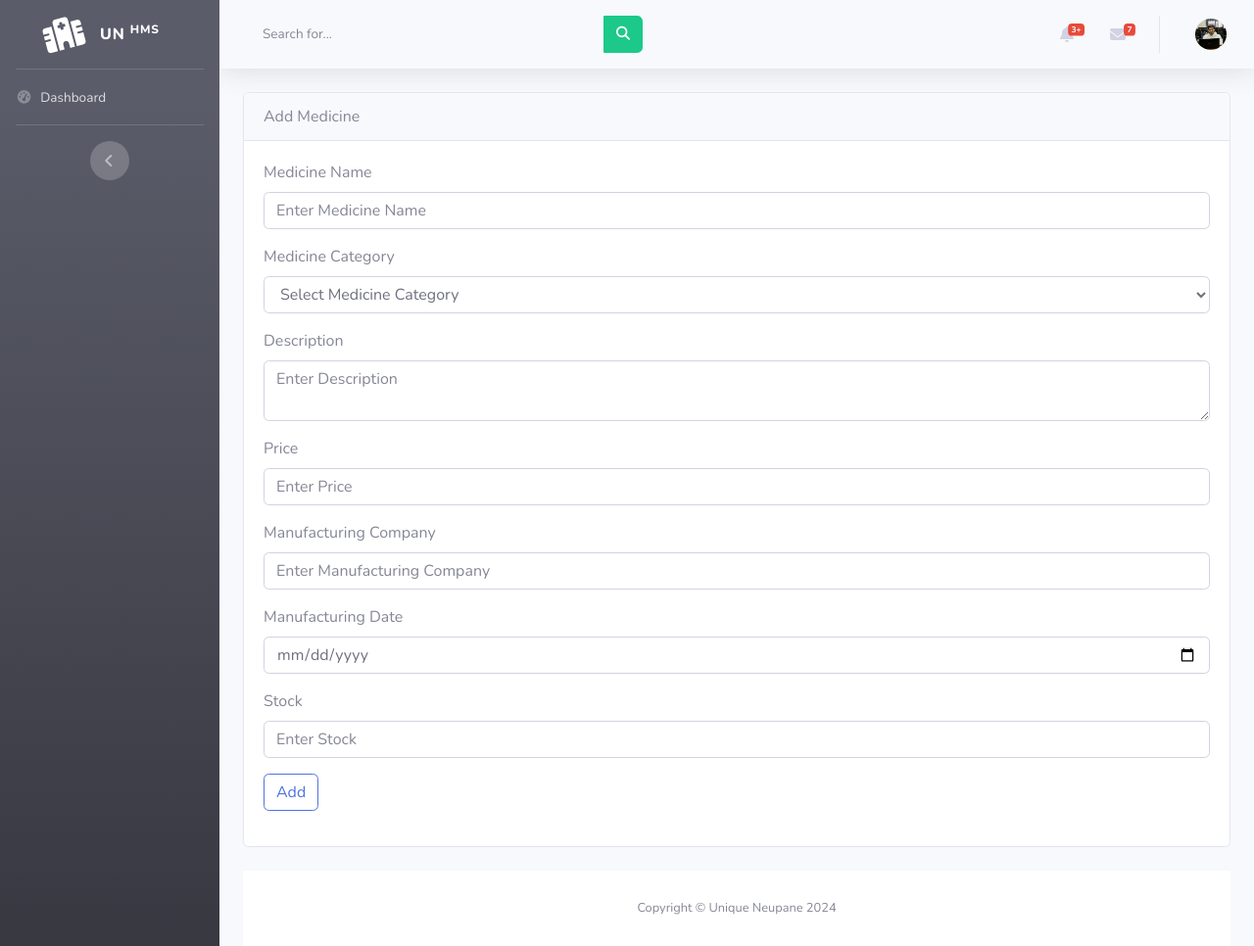
After one commit to Unique982/Hospital-Management-System-Project, a PHP site: page /admin/medicine_add.php in a window 1280 px wide. The commit adds this page. Shown: the whole page at 98% size. Run offline with PHP 8.4, Linux system fonts and the light colour scheme; data that the repository does not hold is empty; some libraries are stand-ins or nearby versions.

Commit message:
day 11 code upload

```diff
--- a/admin/dashboard.php
+++ b/admin/dashboard.php
@@ -1,9 +1,9 @@
 <?php
 session_start();
-if(isset($_SESSION['user_name'])){
+if(isset($_SESSION['user_data']) && isset($_SESSION['patient_data'])){
     header("location:index.php");
+    exit();
 }
-
 include("includes/header.php");
 include("includes/navbar.php");
 ?>
--- a/admin/doctor_dashboard.php
+++ /dev/null
@@ -1 +0,0 @@
-<h1>HelloWelcome Doctor</h1>
--- a/admin/employee_add.php
+++ b/admin/employee_add.php
@@ -152,9 +152,9 @@ if(isset($_POST['add'])){
                             <td><?php echo $row['address']; ?></td>
                             <td><?php echo ucfirst($row['role']) ;?></td>
                             <td><?php echo date("Y M d ", strtotime($row['created_at'])) ?></td>
-                            <td><a href="doctor_view.php?id=<?php echo $row['id']; ?>"><button type="button" class="btn btn-outline-warning mr-2">View</button></a>
-                          <a href="doctor_edit.php?id=<?php echo $row['id']; ?>" class="btn btn-outline-success mr-2">Edit</a>
-                          <form action="doctor_delete.php" method="POST" id="deleteForm" style="display:inline-block; margin:2px;">
+                            <td><a href="employee_view.php?id=<?php echo $row['id']; ?>"><button type="button" class="btn btn-outline-warning mr-2">View</button></a>
+                          <a href="employee_edit.php?id=<?php echo $row['id']; ?>" class="btn btn-outline-success mr-2">Edit</a>
+                          <form action="employee_delete.php" method="POST" id="deleteForm" style="display:inline-block; margin:2px;">
                               <input type="hidden" name="id" value="<?php echo $row['id'] ?>">
                               <button type="submit" name="delete" class="btn btn-outline-danger" onclick="confirmDetele()">Delete</button>
                               </form>
--- a/admin/doctor_delete.php
+++ b/admin/employee_delete.php
@@ -6,7 +6,7 @@ if(isset($_POST['delete'])){
     $result = mysqli_query($conn, $delete_query);
     if($result){
         echo "<script>alert('User Delete successfully')</script>";
-        header('location:doctor_add.php');
+        header('location:employee_add.php');
         exit();
     }
     else{
--- a/admin/includes/navbar.php
+++ b/admin/includes/navbar.php
@@ -1,4 +1,7 @@
 <?php
+if(session_status() == PHP_SESSION_NONE){
+    session_start();
+}
 $user_type=$_SESSION['user_data']['role'] ?? '';
 $user_name=$_SESSION['user_data']['user_name'] ?? '';
 ?>
@@ -34,12 +37,12 @@ $user_name=$_SESSION['user_data']['user_name'] ?? '';
 
             <!-- Nav Item - Manage Doctors -->
             <li class="nav-item">
-                <a class="nav-link collapsed" href="#" data-toggle="collapse" data-target="#collapse0"
-                    aria-expanded="true" aria-controls="collapse0">
+                <a class="nav-link collapsed" href="./employee_add.php" data-toggle="collapse" data-target="#collapse1"
+                    aria-expanded="true" aria-controls="collapse1">
                     <i class="fas fa-user-md"></i>
                     <span>Empolyee Manage</span>
                 </a>
-                <div id="collapse0" class="collapse" aria-labelledby="headingTwo" data-parent="#accordionSidebar">
+                <div id="collapse1" class="collapse" aria-labelledby="heading1" data-parent="#accordionSidebar">
                     <div class="bg-white py-2 collapse-inner rounded">
                         <h6 class="collapse-header">Empolyee Manage</h6>
                         <a class="collapse-item" href="./doctor_specialization.php">Doctor Specialization</a>
@@ -67,12 +70,12 @@ $user_name=$_SESSION['user_data']['user_name'] ?? '';
 
             ?>
             <li class="nav-item">
-                <a class="nav-link collapsed" href="./patient_list.php" data-toggle="collapse" data-target="#collapseThree"
-                    aria-expanded="true" aria-controls="collapseThree">
+                <a class="nav-link collapsed" href="./patient_list.php" data-toggle="collapse" data-target="#collapse2"
+                    aria-expanded="true" aria-controls="collapse2">
                     <i class="fa-solid fa-users"></i>
                     <span>Manage Patients</span>
                 </a>
-                <div id="collapseThree" class="collapse" aria-labelledby="headingThree" data-parent="#accordionSidebar">
+                <div id="collapse2" class="collapse" aria-labelledby="heading2" data-parent="#accordionSidebar">
                     <div class="bg-white py-2 collapse-inner rounded">
                         <h6 class="collapse-header">Manage Patient</h6>
                         <a class="collapse-item" href="./patient_add.php">Add</a>
@@ -86,12 +89,12 @@ $user_name=$_SESSION['user_data']['user_name'] ?? '';
 
            ?>
             <li class="nav-item">
-                <a class="nav-link collapsed" href="#" data-toggle="collapse" data-target="#collapse5"
-                    aria-expanded="true" aria-controls="collapse5">
+                <a class="nav-link collapsed" href="#" data-toggle="collapse" data-target="#collapse3"
+                    aria-expanded="true" aria-controls="collapse3">
                     <i class="fas fa-calendar-check"></i>
                     <span>Manage Blood</span>
                 </a>
-                <div id="collapse5" class="collapse" aria-labelledby="heading5" data-parent="#accordionSidebar">
+                <div id="collapse3" class="collapse" aria-labelledby="heading3" data-parent="#accordionSidebar">
                     <div class="bg-white py-2 collapse-inner rounded">
                         <h6 class="collapse-header">Manage Blood</h6>
                         <a class="collapse-item" href="./blood_donor_add.php">Add</a>
@@ -105,12 +108,12 @@ $user_name=$_SESSION['user_data']['user_name'] ?? '';
 
            ?>
             <li class="nav-item">
-                <a class="nav-link collapsed" href="#" data-toggle="collapse" data-target="#collapse6"
+                <a class="nav-link collapsed" href="#" data-toggle="collapse" data-target="#collapse4"
                     aria-expanded="true" aria-controls="6">
                     <i class="fas fa-calendar-check"></i>
                     <span>Manage Bed</span>
                 </a>
-                <div id="collapse6" class="collapse" aria-labelledby="heading5" data-parent="#accordionSidebar">
+                <div id="collapse4" class="collapse" aria-labelledby="heading4" data-parent="#accordionSidebar">
                     <div class="bg-white py-2 collapse-inner rounded">
                         <h6 class="collapse-header">Manage Blood</h6>
                         <a class="collapse-item" href="./bed_add.php">Add Bed</a>
@@ -125,12 +128,12 @@ $user_name=$_SESSION['user_data']['user_name'] ?? '';
 
            ?>
             <li class="nav-item">
-                <a class="nav-link collapsed" href="#" data-toggle="collapse" data-target="#collapseFour"
-                    aria-expanded="true" aria-controls="collapseFour">
+                <a class="nav-link collapsed" href="#" data-toggle="collapse" data-target="#collapse5"
+                    aria-expanded="true" aria-controls="collapse5">
                     <i class="fas fa-calendar-check"></i>
                     <span>Manage Appointments</span>
                 </a>
-                <div id="collapseFour" class="collapse" aria-labelledby="headingFour" data-parent="#accordionSidebar">
+                <div id="collapse5" class="collapse" aria-labelledby="heading5" data-parent="#accordionSidebar">
                     <div class="bg-white py-2 collapse-inner rounded">
                         <h6 class="collapse-header">Manage Appointment</h6>
                         <a class="collapse-item" href="./appointment_list.php">List</a>
@@ -144,12 +147,12 @@ $user_name=$_SESSION['user_data']['user_name'] ?? '';
 
            ?>
             <li class="nav-item">
-                <a class="nav-link collapsed" href="#" data-toggle="collapse" data-target="#collapseFive"
-                    aria-expanded="true" aria-controls="collapseFive">
+                <a class="nav-link collapsed" href="#" data-toggle="collapse" data-target="#collapse6"
+                    aria-expanded="true" aria-controls="collapse6">
                     <i class="fas fa-file-alt"></i>
                     <span>Reports</span>
                 </a>
-                <div id="collapseFive" class="collapse" aria-labelledby="headingFive" data-parent="#accordionSidebar">
+                <div id="collapse6" class="collapse" aria-labelledby="heading6" data-parent="#accordionSidebar">
                     <div class="bg-white py-2 collapse-inner rounded">
                         <h6 class="collapse-header">Reports</h6>
                         <a class="collapse-item" href="employee-list.html">List</a>
@@ -158,6 +161,38 @@ $user_name=$_SESSION['user_data']['user_name'] ?? '';
             </li>
            <?php } ?>
 
+           <?php
+            if($user_type==='pharmacist'){
+           ?>
+            <li class="nav-item">
+                <a class="nav-link collapsed" href="#" data-toggle="collapse" data-target="#collapse7"
+                    aria-expanded="true" aria-controls="collapse7">
+                    <i class="fas fa-plus-circle"></i>
+                    <span>Medicine Category</span>
+                </a>
+                <div id="collapse7" class="collapse" aria-labelledby="heading7" data-parent="#accordionSidebar">
+                    <div class="bg-white py-2 collapse-inner rounded">
+                    <h6 class="collapse-header">Medicine Category</h6>
+                        <a class="collapse-item" href="medicine_add_catgeory.php">Medicine Category Add</a>
+                        <a class="collapse-item" href="medicine_list_catgeory.php">Medicine Category List</a>
+                    </div>
+                </div>
+            </li>
+            <li class="nav-item">
+                <a class="nav-link collapsed" href="#" data-toggle="collapse" data-target="#collapse8"
+                    aria-expanded="true" aria-controls="collapse8">
+                    <i class="fas fa-calendar-check"></i>
+                    <span>Manage Medicine </span>
+                </a>
+                <div id="collapse8" class="collapse" aria-labelledby="heading8" data-parent="#accordionSidebar">
+                    <div class="bg-white py-2 collapse-inner rounded">
+                    <h6 class="collapse-header">Manage Medicine</h6>
+                        <a class="collapse-item" href="medicine_add.php">Medicine Add</a>
+                        <a class="collapse-item" href="medicine_list.php">Medicine List</a>
+                    </div>
+                </div>
+            </li>
+           <?php }  ?>
             <!-- Heading -->
 
 
--- /dev/null
+++ b/admin/medicine_add.php
@@ -0,0 +1,84 @@
+<?php
+require_once("includes/header.php");
+require_once("includes/navbar.php");
+include('../database/config.php');
+if(isset($_POST['add_med'])){
+ $med_name = mysqli_real_escape_string($conn,$_POST['med_name']);
+ $med_des = mysqli_real_escape_string($conn,$_POST['med_des']);
+
+ $select_query = "select medicine_name from medicine_cat where medicine_name = '$med_name'";
+ $result = mysqli_query($conn,$select_query) or die("Query failed");
+ if(mysqli_num_rows($result)>0){
+
+    $_SESSION['alert'] =" Medicine Category Already add ";
+    $_SESSION['alert_code'] ="info";
+
+ }
+ else{
+    $insert_query = "INSERT INTO `medicine_cat`( `medicine_name`, `medicine_description`, `created_at`) VALUES ('$med_name','$med_des',Now())";
+    if(mysqli_query($conn,$insert_query)){
+
+        $_SESSION['alert'] ="Medicine added sucessfully";
+        $_SESSION['alert_code'] ="success";
+
+    }
+    else{
+        $_SESSION['alert'] ="Insert failed";
+        $_SESSION['alert_code'] ="warning";
+    }
+ }
+}
+
+?>
+<div class="container-fluid">
+
+    <div class="row">
+        <div class="col-12">
+            <div class="card mb-4">
+                <div class="card-header">
+                    Add Medicine
+                </div>
+                <div class="card-body">
+                    <form action="" method="POST" enctype="multipart/form-data">
+                        <div class="form-group">
+                            <label for=""> Medicine Name</label>
+                          <input type="text" name="med_name" class="form-control"  placeholder="Enter Medicine Name">
+                        </div>
+                        <div class="form-group">
+                            <label for=""> Medicine Category</label>
+                          <select name="med_category" id="" class="form-control">
+                            <option selected>Select Medicine Category</option>
+                          </select>
+                        </div>
+                        <div class="form-group">
+                            <label for="">Description</label>
+<textarea name="med_des" id="med_des" class="form-control" placeholder="Enter Description"></textarea>
+                        </div>
+                        <div class="form-group">
+                            <label for="">Price</label>
+                          <input type="number" name="med_price" class="form-control" placeholder="Enter Price">
+                        </div>
+                        <div class="form-group">
+                            <label for="">Manufacturing Company</label>
+                          <input type="text" name="mf_company" class="form-control" placeholder="Enter Manufacturing Company">
+                        </div>
+                        <div class="form-group">
+                            <label for="">Manufacturing Date</label>
+                          <input type="date" name="mf_date" class="form-control" placeholder="Enter MedicineName">
+                        </div>
+                        <div class="form-group">
+                            <label for="">Stock</label>
+                          <input type="number" name="stock" class="form-control" placeholder="Enter Stock">
+                        </div>
+                        <div class="form-group">
+                            <button type="submit" name="add_med" class="btn btn-outline-primary">Add</button>
+                        </div>
+                    </form>
+                </div>
+            </div>
+        </div>
+    </div>
+    <?php
+    include('includes/scripts.php');
+    include('includes/footer.php');
+    ?>
--- a/admin/patient_edit.php
+++ b/admin/patient_edit.php
@@ -1,5 +1,4 @@
 <?php
-
 include("includes/header.php");
 include("includes/navbar.php");
 include('../database/config.php');
--- a/admin/patient_list.php
+++ b/admin/patient_list.php
@@ -1,7 +1,4 @@
 <?php
-if(isset($_SESSION['user_name'])){
-    header("location:index.php");
-}
 include("includes/header.php");
 include("includes/navbar.php");
 include('../database/config.php');
```
Also changed, not shown: admin/index.php (+7 -1 lines), admin/medicine_add_catgeory.php (added, +63 -0 lines), admin/medicine_delete_catgeory.php (added, +18 -0 lines), admin/medicine_edit_catgeory.php (added, +71 -0 lines), admin/medicine_list.php (added, +90 -0 lines), admin/medicine_list_catgeory.php (added, +79 -0 lines), admin/medicine_view_catgeory.php (added, +61 -0 lines).
